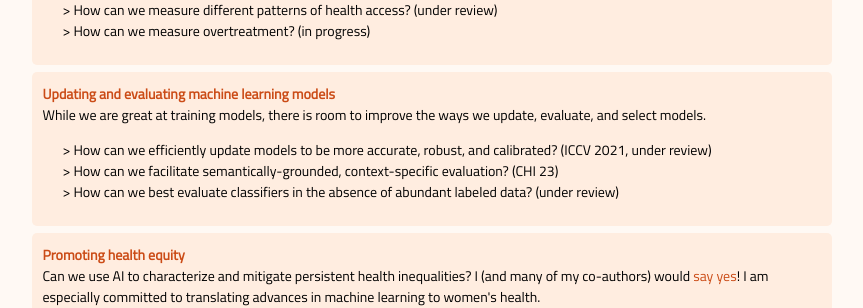
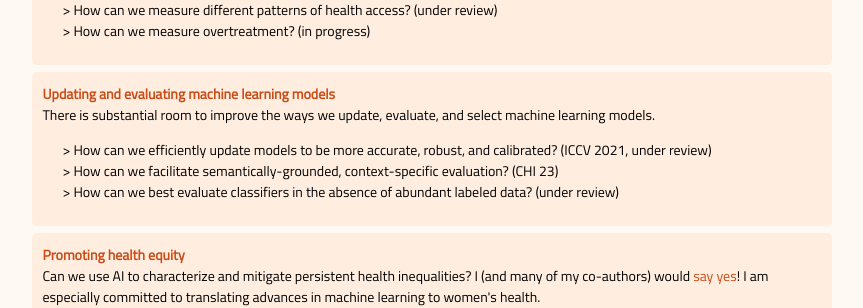
Before and after one commit to dmshanmugam/dmshanmugam.github.io, a Jekyll site: the page built from index.md, in a window 1280 px wide. Shown: the part 487-795 px from the top of the page, without its empty margins (208-1071 px from the left). Built offline with Jekyll 4.4.1, drawn with Linux system fonts in a browser that asks for light colours.

Commit message:
edited topic 2

```diff
--- a/index.md
+++ b/index.md
@@ -33,7 +33,7 @@ I like thinking about how we can develop machine learning methods to measure pro
  <span style="color: #CB4B16;"> <b> Updating and evaluating machine learning models </b> </span>  <br>
 
 <!-- I am interested in issues that arise *after* training a model.  -->
-While we are great at training models, there is room to improve the ways we update, evaluate, and select models.
+There is substantial room to improve the ways we update, evaluate, and select machine learning models.
 <!-- I work on new methods to update models using test-time augmentation, and new methods to evaluate machine learning models under domain-specific constraints. -->
 
 <ul>
```
